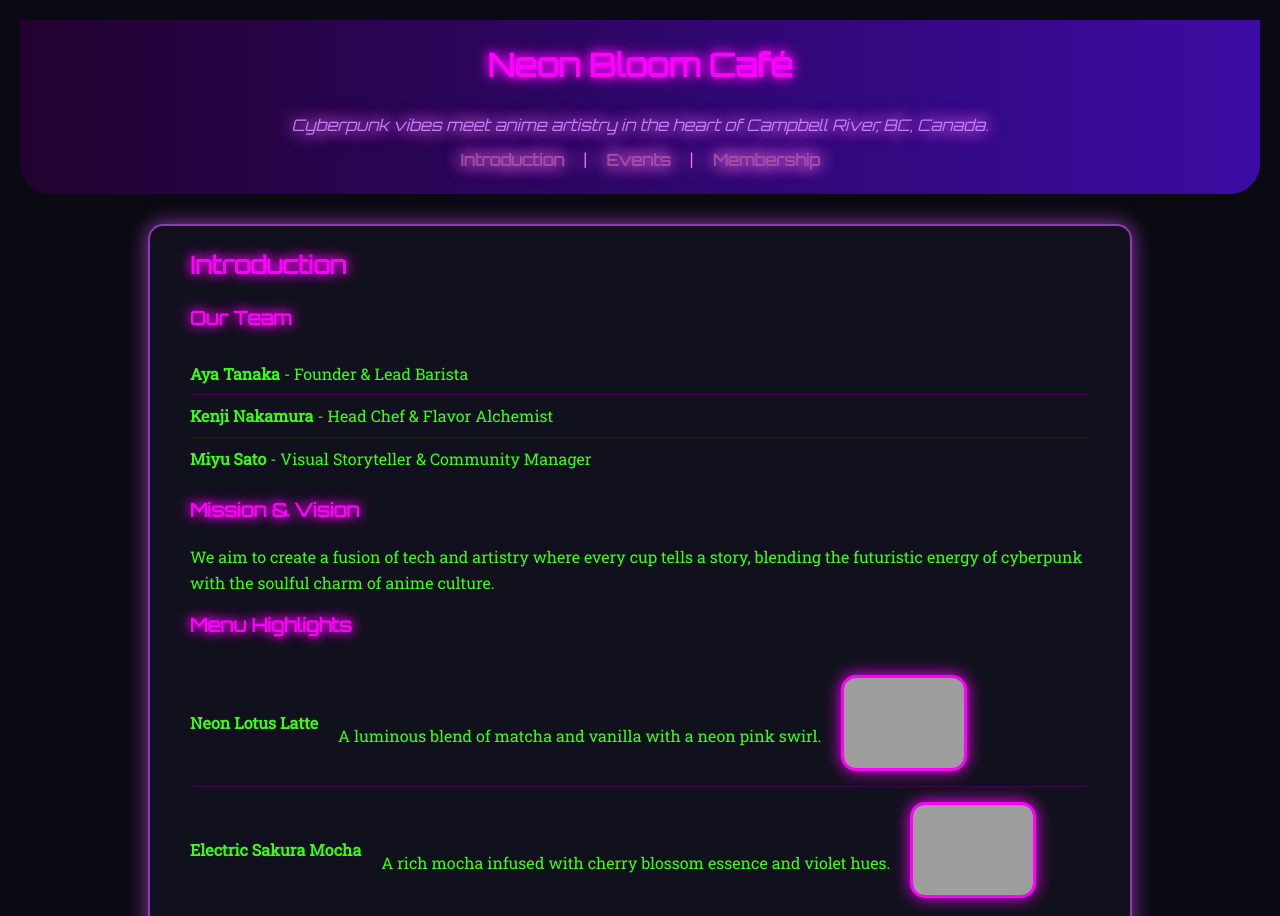
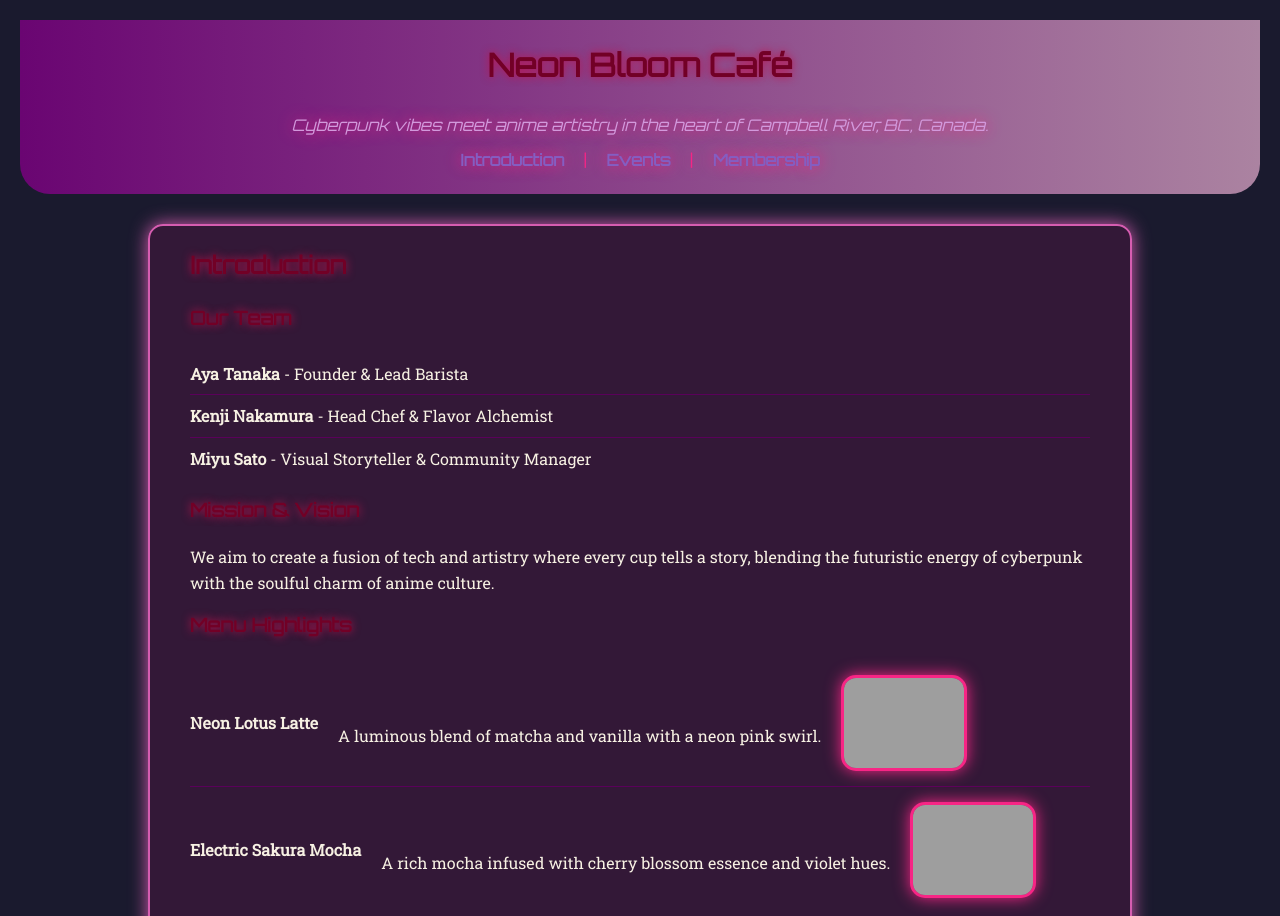
Before and after one commit to Suexj73/Campbellriver-Caf-, a plain HTML site: page index.html in a window 1280 px wide. Shown: the top 916 px of the page. Drawn offline with Linux system fonts and the light colour scheme; grey boxes are pictures that could not be loaded.

Commit message:
Update style.css

```diff
--- a/style.css
+++ b/style.css
@@ -1,8 +1,8 @@
 @import url('https://fonts.googleapis.com/css2?family=Orbitron&family=Roboto+Slab&display=swap');
 
 body {
-  background-color: #0a0a12;
-  color: #39ff14;
+  background-color: #1a1a2e; /* deep indigo */
+  color: #f7f1e3; /* soft cream */
   font-family: 'Roboto Slab', serif;
   margin: 0;
   padding: 20px;
@@ -10,23 +10,23 @@ body {
 }
 
 header, footer {
-  background: linear-gradient(90deg, #21022f, #3a0ca3);
-  color: #ff6ff8;
+  background: linear-gradient(90deg, #6a0572, #ab83a1);
+  color: #f72585; /* pastel pink */
   padding: 20px;
   text-align: center;
   font-family: 'Orbitron', sans-serif;
-  text-shadow: 0 0 15px #ff6ff8, 0 0 20px #ff6ff8;
+  text-shadow: 0 0 15px #f72585;
   border-radius: 0 0 30px 30px;
 }
 
 header p {
   font-style: italic;
-  color: #c07eff;
+  color: #d299dc; /* soft lilac */
   margin: 0 0 10px;
 }
 
 nav a {
-  color: #a64ca6;
+  color: #845ec2; /* pastel purple */
   margin: 0 15px;
   text-decoration: none;
   font-weight: 700;
@@ -34,24 +34,24 @@ nav a {
 }
 
 nav a:hover {
-  color: #ff6ff8;
-  text-shadow: 0 0 10px #ff6ff8;
+  color: #d65db1; /* pink highlight */
+  text-shadow: 0 0 12px #d65db1;
 }
 
 .section-block {
-  background: rgba(20, 20, 35, 0.7);
-  border: 2px solid #8d3dae;
+  background: rgba(58, 24, 58, 0.8); /* transparent purple */
+  border: 2px solid #d65db1;
   border-radius: 15px;
   margin: 30px auto;
   max-width: 900px;
   padding: 20px 40px;
-  box-shadow: 0 0 20px #8d3dae;
+  box-shadow: 0 0 18px #d65db1;
 }
 
 h1, h2, h3 {
   font-family: 'Orbitron', sans-serif;
-  color: #ff00ff;
-  text-shadow: 0 0 10px #ff00ff, 0 0 15px #ff00ff;
+  color: #720026; /* muted magenta */
+  text-shadow: 0 0 8px #bd1550; /* soft red glow */
   margin-top: 0;
 }
 
@@ -62,7 +62,7 @@ ul {
 
 ul li {
   padding: 8px 0;
-  border-bottom: 1px solid #460046;
+  border-bottom: 1px solid #5a005a;
 }
 
 ul li:last-child {
@@ -76,12 +76,12 @@ ul li:last-child {
   padding: 15px 0;
 }
 
-.menu img {
+.menu img, .gallery img {
   width: 120px;
   height: 90px;
-  border: 3px solid #ff00ff;
+  border: 3px solid #f72585; /* pink border on images */
   border-radius: 15px;
-  filter: drop-shadow(0 0 8px #ff00ff);
+  filter: drop-shadow(0 0 8px #f72585);
   object-fit: cover;
 }
 
@@ -89,21 +89,18 @@ ul li:last-child {
   width: 180px;
   height: 130px;
   margin-right: 15px;
-  border: 3px solid #ff00ff;
-  border-radius: 15px;
-  filter: drop-shadow(0 0 12px #ff00ff);
   object-fit: cover;
 }
 
 a {
-  color: #ff6ff8;
+  color: #d65db1;
   font-weight: bold;
   text-decoration: none;
 }
 
 a:hover {
   text-decoration: underline;
-  text-shadow: 0 0 10px #ff6ff8;
+  text-shadow: 0 0 10px #d65db1;
 }
 
 footer p {
```
